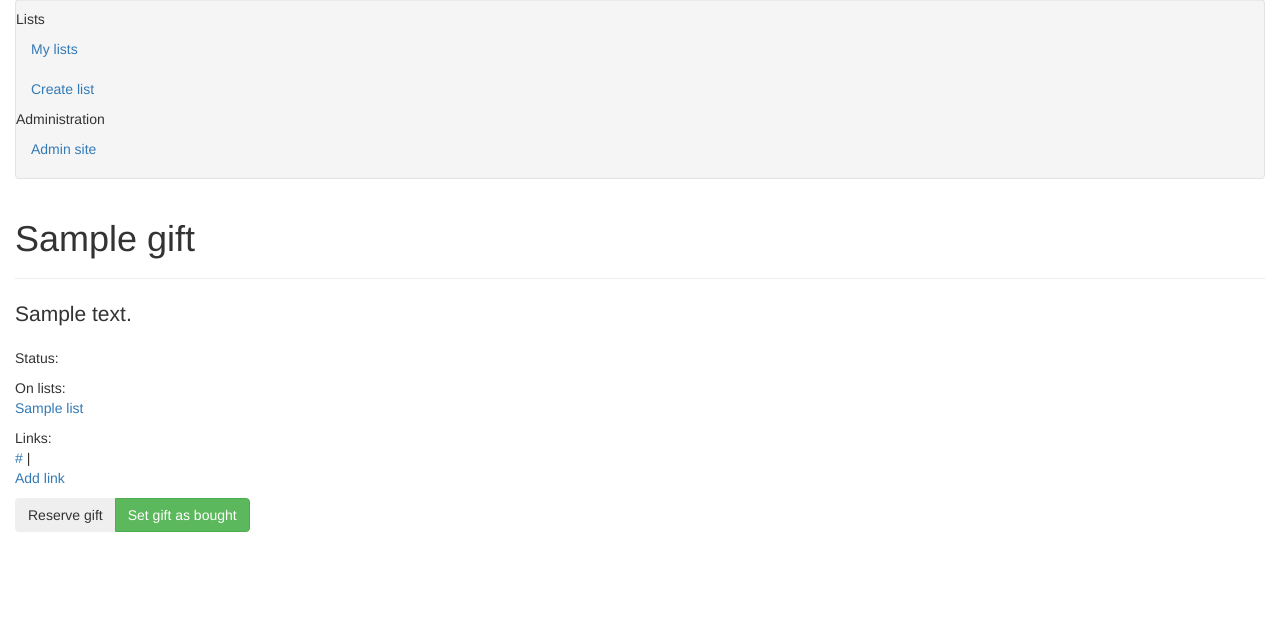
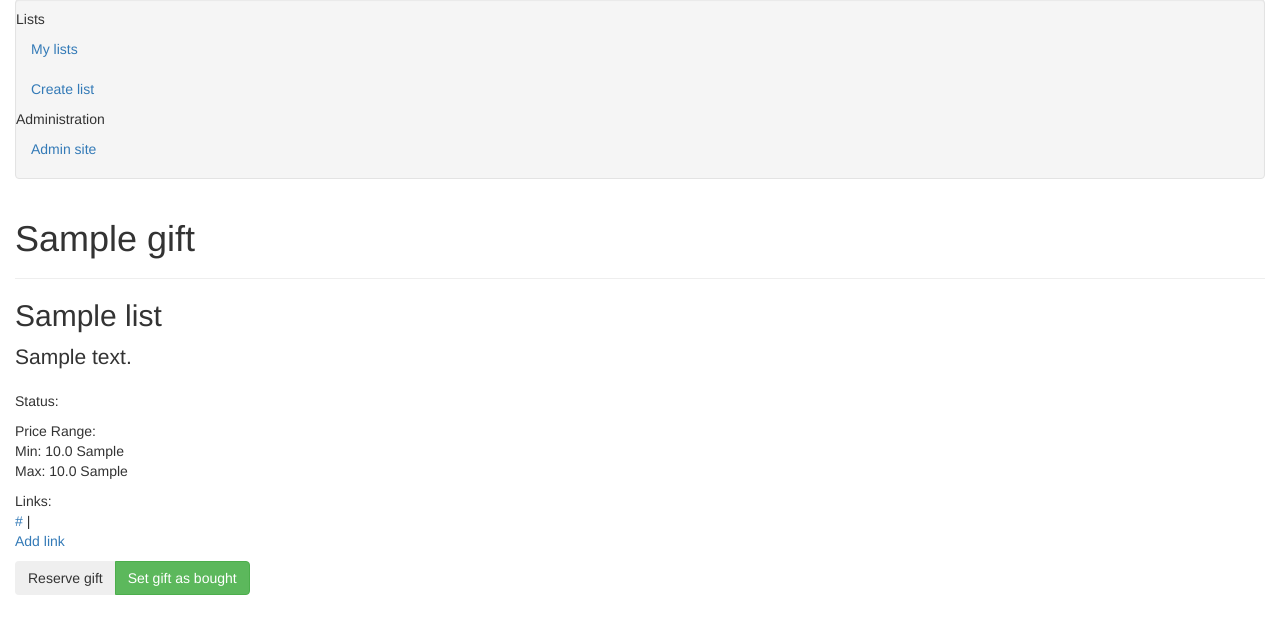
Before and after one commit to gdebure/giftslist, a Django app: page /gifts/1 in a window 1280 px wide. Shown: the part 61-695 px from the top of the page. Run offline with Django 3.2, Linux system fonts and the light colour scheme; a user stored in the database is signed in; tables that the repository leaves empty hold one stand-in row (values such as "Sample post"); some libraries are stand-ins or nearby versions.

Commit message:
Add a price range at gift level

```diff
--- a/gift/models.py
+++ b/gift/models.py
@@ -35,8 +35,11 @@
 
     name = models.CharField(max_length=256)
     description = models.TextField()
-    lists = models.ManyToManyField(List)
+    list = models.ForeignKey(List)
     status = models.CharField(max_length=1,choices=STATUS_CHOICES)
+    min_price_range = models.FloatField(null=True,blank=True)
+    max_price_range = models.FloatField(null=True,blank=True)
+    price_range_unit = models.CharField(max_length=8,null=True,blank=True)
 
     def __unicode__(self):
         return self.name
--- a/gift/templates/detail_gift.html
+++ b/gift/templates/detail_gift.html
@@ -2,14 +2,19 @@
 
 {% block content %}
 {% include "object_decoration.html" with icon="icon-gift" title=gift.name %}
+<h2 class="muted">{{ gift.list }}</h2>
 
 <p class="lead">{{ gift.description }}</p>
+
 <p>Status: <span class="{% include "status_class.html" %}">{{ gift.get_status_display }}</span></p>
 
-<p>On lists:</br>
-{% for list in gift.get_lists %}
-<a href="{% url detail_list list.id%}">{{ list.name }}</a><br/>
-{% endfor %}
+<p>Price Range:<br/>
+{% if gift.min_price_range %}
+Min: {{ gift.min_price_range }} {{ gift.price_range_unit }}<br/>
+{% endif %}
+{% if gift.min_price_range %}
+Max: {{ gift.max_price_range }} {{ gift.price_range_unit }}<br/>
+{% endif %}
 </p>
 
 <p>Links:<br/>
```
Also changed, not shown: gift/migrations/0004_auto__add_field_gift_min_price_range__add_field_gift_max_price_range.py (added), gift/migrations/0005_auto__add_field_gift_price_range_unit.py (added).
